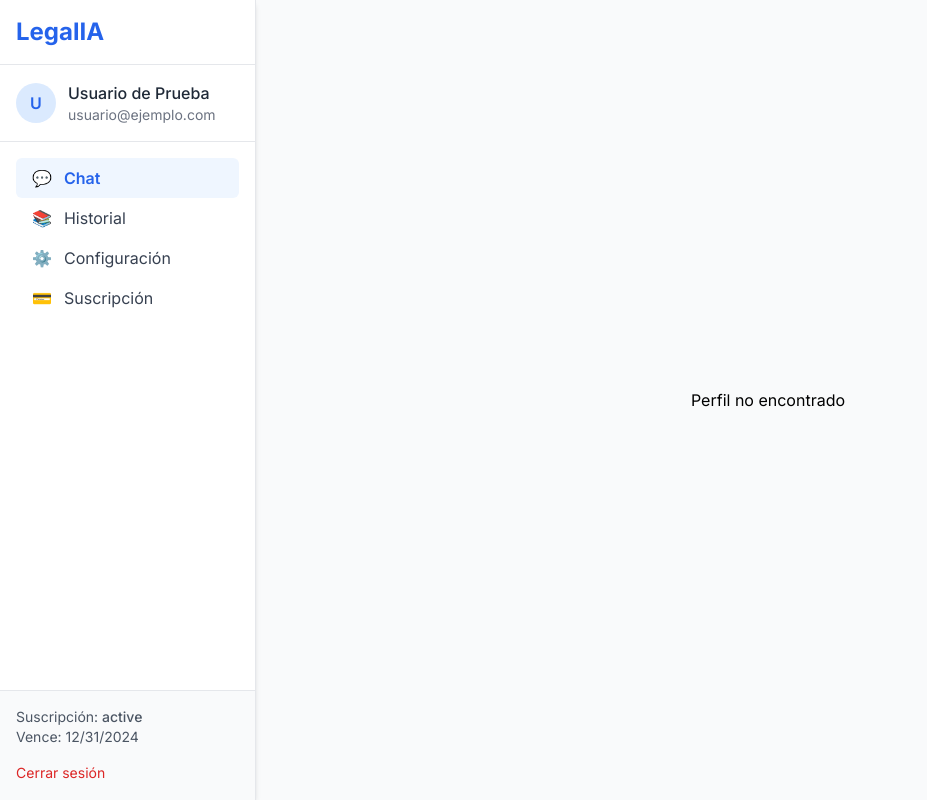
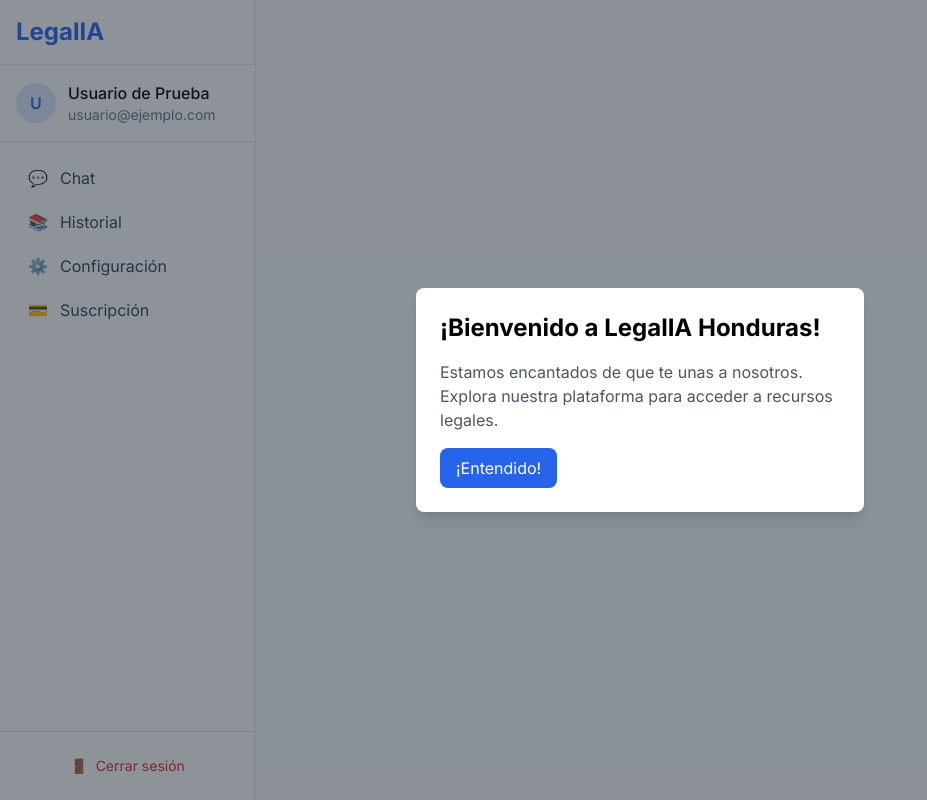
Before and after one commit to lazarohernan/abogados, a Next.js app: page /dashboard in a window 1280 px wide. Shown: the whole page, without its empty margins (0-927 px from the left). Built offline with nearby package versions, Linux system fonts and the light colour scheme; no server answers.

Commit message:
DashboardLayout.tsx

```diff
--- a/src/app/dashboard/DashboardLayout.tsx
+++ b/src/app/dashboard/DashboardLayout.tsx
@@ -1,21 +1,25 @@
 'use client';
 
-import { usePathname } from 'next/navigation';
+import { useState, useEffect, useCallback } from 'react';
+import { useRouter } from 'next/navigation';
 import Link from 'next/link';
-import { ReactNode } from 'react';
+import { createClient } from '@supabase/supabase-js';
+import WelcomePopup from '@/components/WelcomePopup';
+
+const supabase = createClient(
+  process.env.NEXT_PUBLIC_SUPABASE_URL!,
+  process.env.NEXT_PUBLIC_SUPABASE_ANON_KEY!
+);
 
 interface DashboardLayoutProps {
-  children: ReactNode;
-  profile: {
-    full_name: string;
-    email: string;
-    subscription_status: 'trial' | 'active' | 'inactive';
-    trial_end?: string | null;
-  };
+  children: React.ReactNode;
+  profile: any;
+  activeSection: 'chat' | 'settings' | 'history' | 'subscription';
 }
 
-export default function DashboardLayout({ children, profile }: DashboardLayoutProps) {
-  const pathname = usePathname();
+export default function DashboardLayout({ children, profile, activeSection }: DashboardLayoutProps) {
+  const router = useRouter();
+  const [isSidebarOpen, setIsSidebarOpen] = useState(false);
 
   const menuItems = [
     { id: 'chat', label: 'Chat', icon: '💬', href: '/dashboard' },
@@ -24,68 +28,99 @@ export default function DashboardLayout({ children, profile }: DashboardLayoutPr
     { id: 'subscription', label: 'Suscripción', icon: '💳', href: '/dashboard/subscription' },
   ];
 
+  const handleSignOut = useCallback(async () => {
+    const { error } = await supabase.auth.signOut();
+    if (!error) {
+      router.push('/');
+    }
+  }, [router]);
+
+  useEffect(() => {
+    const handleClickOutside = (event: MouseEvent) => {
+      if (isSidebarOpen && !(event.target as HTMLElement).closest('aside')) {
+        setIsSidebarOpen(false);
+      }
+    };
+
+    document.addEventListener('click', handleClickOutside);
+    return () => document.removeEventListener('click', handleClickOutside);
+  }, [isSidebarOpen]);
+
+  if (!profile) {
     return (
-    <div className="h-screen flex flex-col lg:flex-row">
-      {/* Menú lateral izquierdo */}
-      <aside className="w-full lg:w-64 bg-white border-r shadow-md flex flex-col">
+      <div className="flex items-center justify-center h-screen">
+        <div className="animate-spin rounded-full h-12 w-12 border-b-2 border-blue-500"></div>
+      </div>
+    );
+  }
+
+  return (
+    <div className="h-screen flex bg-gray-50">
+      {/* Sidebar */}
+      <aside
+        className={`${isSidebarOpen ? 'translate-x-0' : '-translate-x-full'} fixed inset-y-0 left-0 transform lg:relative lg:translate-x-0 w-64 bg-white border-r transition-transform duration-200 ease-in-out z-30`}
+      >
+        <div className="h-full flex flex-col">
           <div className="p-4 border-b">
-          <h2 className="text-2xl font-bold text-blue-600">LegalIA</h2>
+            <Link href="/" className="text-2xl font-bold text-blue-600">
+              LegalIA
+            </Link>
           </div>
 
-        {/* Información del usuario */}
+          {/* Perfil del usuario */}
           <div className="p-4 border-b">
             <div className="flex items-center space-x-3">
               <div className="h-10 w-10 rounded-full bg-blue-100 flex items-center justify-center">
-              <span className="text-blue-600 font-semibold">
-                {profile.full_name[0]?.toUpperCase()}
-              </span>
+                <span className="text-blue-600 font-semibold">{profile?.full_name?.charAt(0)}</span>
               </div>
               <div>
-              <div className="font-medium text-gray-800">{profile.full_name}</div>
-              <div className="text-sm text-gray-500">{profile.email}</div>
+                <div className="font-medium">{profile?.full_name}</div>
+                <div className="text-sm text-gray-500">{profile?.email}</div>
               </div>
             </div>
           </div>
 
           {/* Menú de navegación */}
-        <nav className="flex-1 p-4 space-y-2">
+          <nav className="flex-1 p-4 space-y-1">
             {menuItems.map((item) => (
-            <Link key={item.id} href={item.href}>
-              <a
-                className={`flex items-center px-4 py-2 rounded-md transition ${
-                  pathname === item.href
-                    ? 'bg-blue-50 text-blue-600 font-semibold'
-                    : 'text-gray-700 hover:bg-gray-50'
+              <Link
+                key={item.id}
+                href={item.href}
+                aria-current={activeSection === item.id ? 'page' : undefined}
+                className={`flex items-center space-x-3 px-3 py-2 rounded-lg transition-colors ${
+                  activeSection === item.id ? 'bg-blue-50 text-blue-600' : 'text-gray-700 hover:bg-gray-50'
                 }`}
               >
-                <span className="mr-3">{item.icon}</span>
+                <span>{item.icon}</span>
                 <span>{item.label}</span>
-              </a>
               </Link>
             ))}
           </nav>
 
-        {/* Estado de suscripción y botón de cerrar sesión */}
-        <div className="p-4 border-t mt-auto bg-gray-50">
-          <p className="text-sm text-gray-600">
-            Suscripción: <span className="font-medium">{profile.subscription_status}</span>
-          </p>
-          {profile.trial_end && (
-            <p className="text-sm text-gray-600">
-              Vence: {new Date(profile.trial_end).toLocaleDateString()}
-            </p>
-          )}
+          {/* Botón de cerrar sesión */}
+          <div className="p-4 border-t">
             <button
-            onClick={() => console.log('Cerrar sesión')}
-            className="text-red-600 text-sm hover:underline mt-4"
+              onClick={handleSignOut}
+              className="w-full flex items-center justify-center space-x-2 px-4 py-2 text-sm text-red-600 hover:bg-red-50 rounded-lg transition-colors"
             >
-            Cerrar sesión
+              <span>🚪</span>
+              <span>Cerrar sesión</span>
             </button>
+          </div>
         </div>
       </aside>
 
       {/* Contenido principal */}
-      <main className="flex-1 flex flex-col overflow-hidden">{children}</main>
+      <main className="flex-1 flex flex-col overflow-hidden">
+        <WelcomePopup />
+        <button
+          className="lg:hidden fixed bottom-4 right-4 z-40 bg-blue-600 text-white p-3 rounded-full shadow-lg"
+          onClick={() => setIsSidebarOpen(!isSidebarOpen)}
+        >
+          {isSidebarOpen ? '✕' : '☰'}
+        </button>
+        {children}
+      </main>
     </div>
   );
 }
```
Lines whose indentation alone changed are shown as unchanged.
